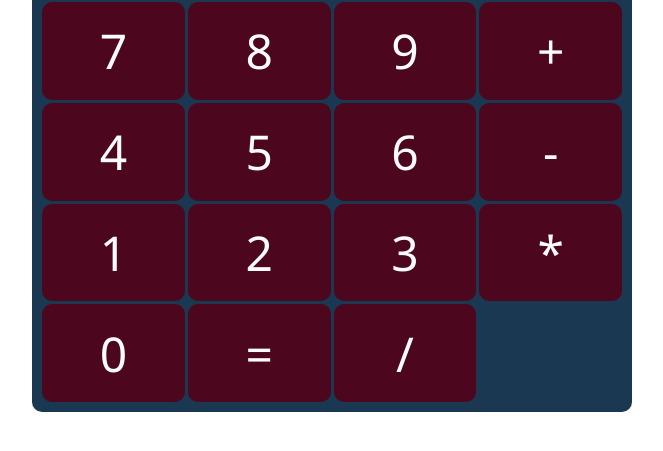
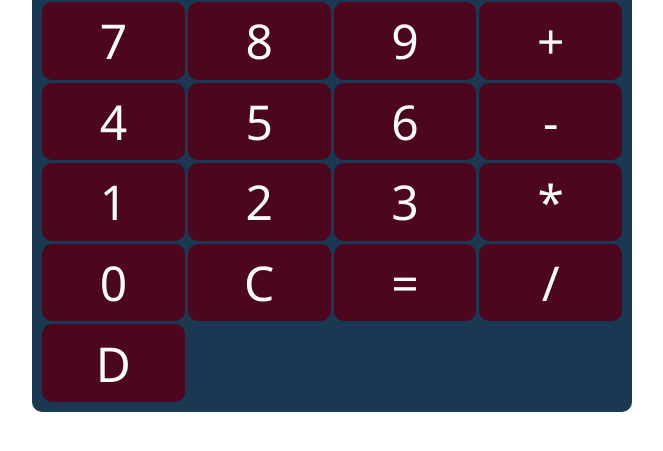
Before and after one commit to BaldeSep/JS-Calculator, a plain HTML site: page index.html in a window 1280 px wide. Shown: the part 223-674 px from the top of the page, without its empty margins (308-971 px from the left). Drawn offline with Linux system fonts and the light colour scheme.

Commit message:
[index.html] Add the Clear and Delete Button

```diff
--- a/index.html
+++ b/index.html
@@ -34,8 +34,10 @@
             <p>3</p>
             <p>*</p>
             <p>0</p>
+            <p title="clear">C</p>
             <p>=</p>
             <p>/</p>
+            <p title="delete">D</p>
           </div>
         </div>
       </div>
```
